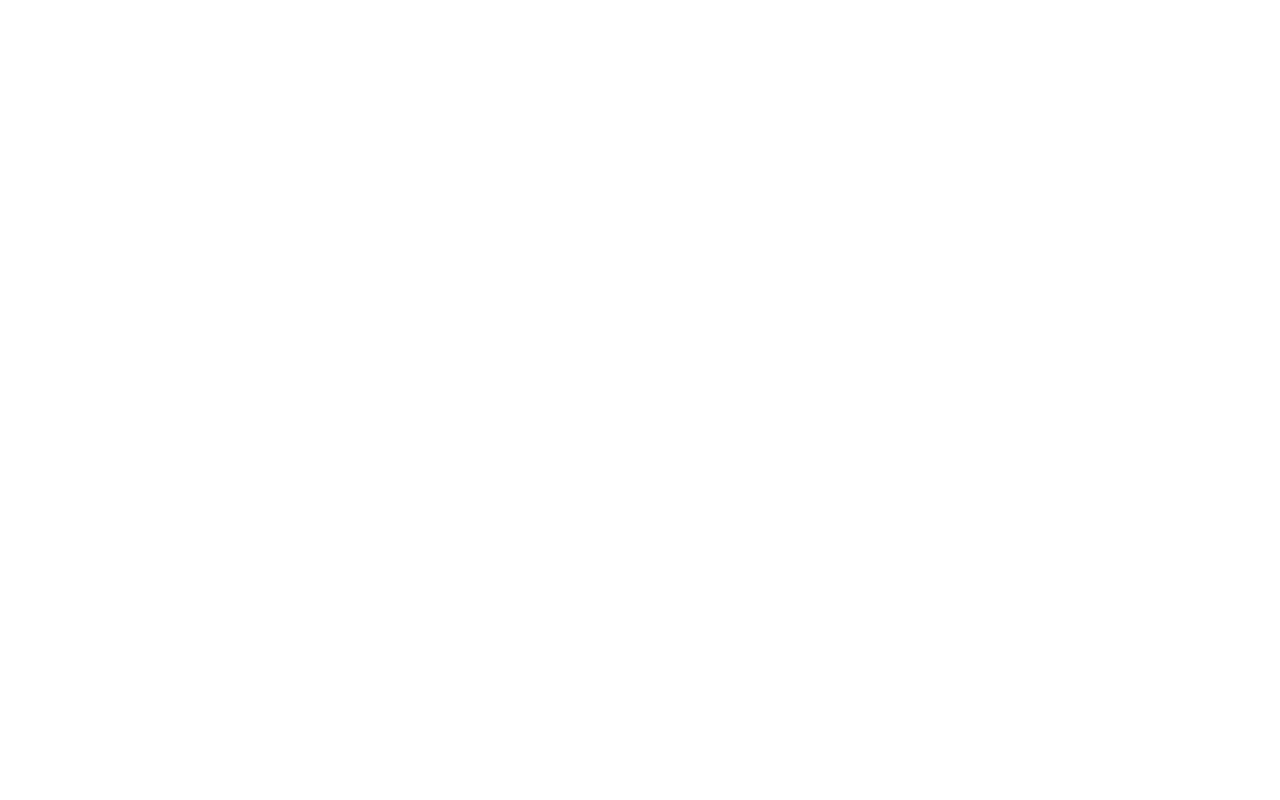
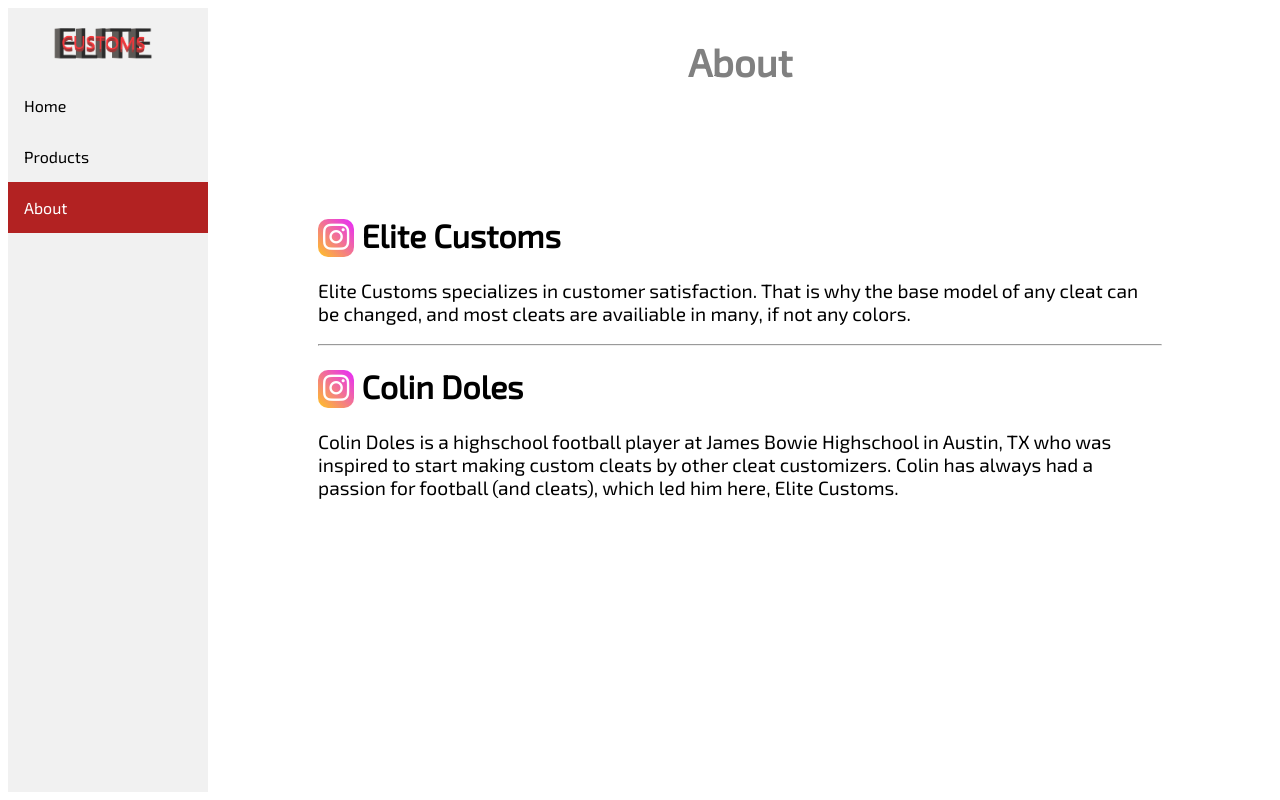
Before and after one commit to WalleNet/EliteCustoms, a plain HTML site: page about.html in a window 1280 px wide. Drawn offline with Linux system fonts and the light colour scheme.

Commit message:
added about page; bug fixes

```diff
--- a/about.html
+++ b/about.html
@@ -0,0 +1,40 @@
+<!DOCTYPE html>
+<html lang="en">
+<head>
+    <meta charset="UTF-8">
+    <meta name="viewport" content="width=device-width, initial-scale=1.0">
+    <link rel="stylesheet" href="styles.css">
+    <link href="https://fonts.googleapis.com/css2?family=Exo+2&display=swap" rel="stylesheet">
+    <script src="https://kit.fontawesome.com/fd58d3cec2.js"></script>
+    <title>Elite Customs</title>
+</head>
+<body>
+    <div class="sidebar">
+        <div class="logo">
+            <a id="logo" href="index.html"><img src="pics/logo.png" style="width:100px;"/></a>
+        </div>
+        <a href="index.html">Home</a>
+        <a href="products.html">Products</a>
+        <a class="active" href="about.html">About</a>
+    </div>
+    <div class="page-content">
+        <div class="about-head">
+            <h1>About</h1>
+        </div>
+        <div class="about-founder">
+            <h1><span><button onclick="window.location.href = 'https://www.instagram.com/elite._customs/'" class="insta-btn"><i class="fab fa-instagram"></i></button></span> Elite Customs</h1>
+            <p>
+                Elite Customs specializes in customer satisfaction. That is why the base model of any
+                cleat can be changed, and most cleats are availiable in many, if not any colors.
+            </p>
+            <hr>
+            <h1><span><button onclick="window.location.href = 'https://www.instagram.com/cfootball777/'" class="insta-btn"><i class="fab fa-instagram"></i></button></span> Colin Doles</h1>
+            <p>
+                Colin Doles is a highschool football player at James Bowie Highschool in Austin, TX
+                who was inspired to start making custom cleats by other cleat customizers. Colin has
+                always had a passion for football (and cleats), which led him here, Elite Customs.
+            </p>
+        </div>
+    </div>
+</body>
+</html>
--- a/styles.css
+++ b/styles.css
@@ -41,6 +41,7 @@ html{
 
 .page-content{
     margin-left:200px;
+    padding-top:5px;
 }
 
 
@@ -133,3 +134,28 @@ html{
     width:70%;
     height:70%;
 }
+
+
+
+
+/* About */
+.about-head{
+    color:gray;
+    text-align:center;
+    font-size: larger;
+}
+.insta-btn{
+    font-size:30px;
+    border:none;
+    background: linear-gradient(45deg, #ffc422, #e626ff);
+    border-radius:10px;
+    padding:2px 5px;
+    color:white;
+}
+.about-founder{
+    padding:10px;
+    margin:100px;
+}
+.about-founder p {
+    font-size: larger;
+}
```
Also changed, not shown: index.html (+1 -1 lines), products.html (+4 -2 lines).
